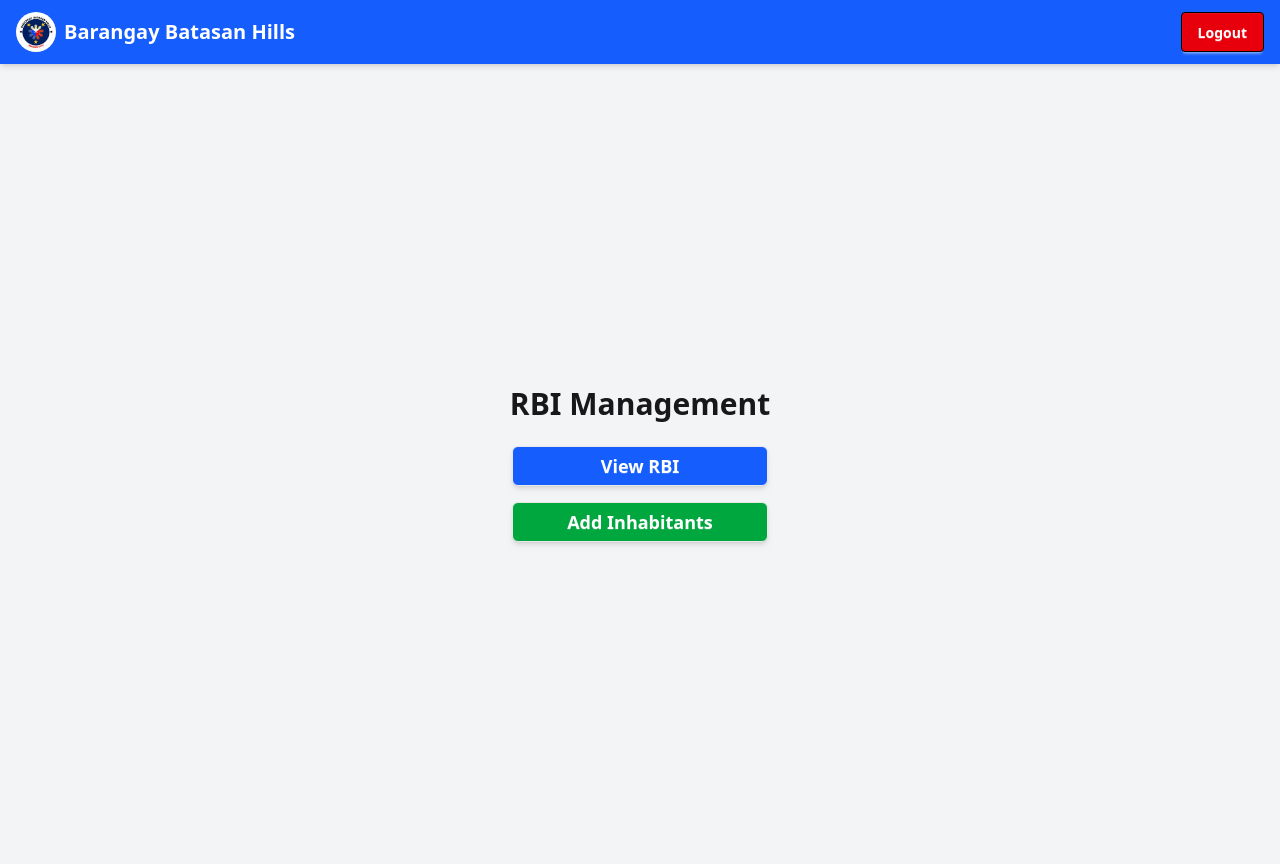
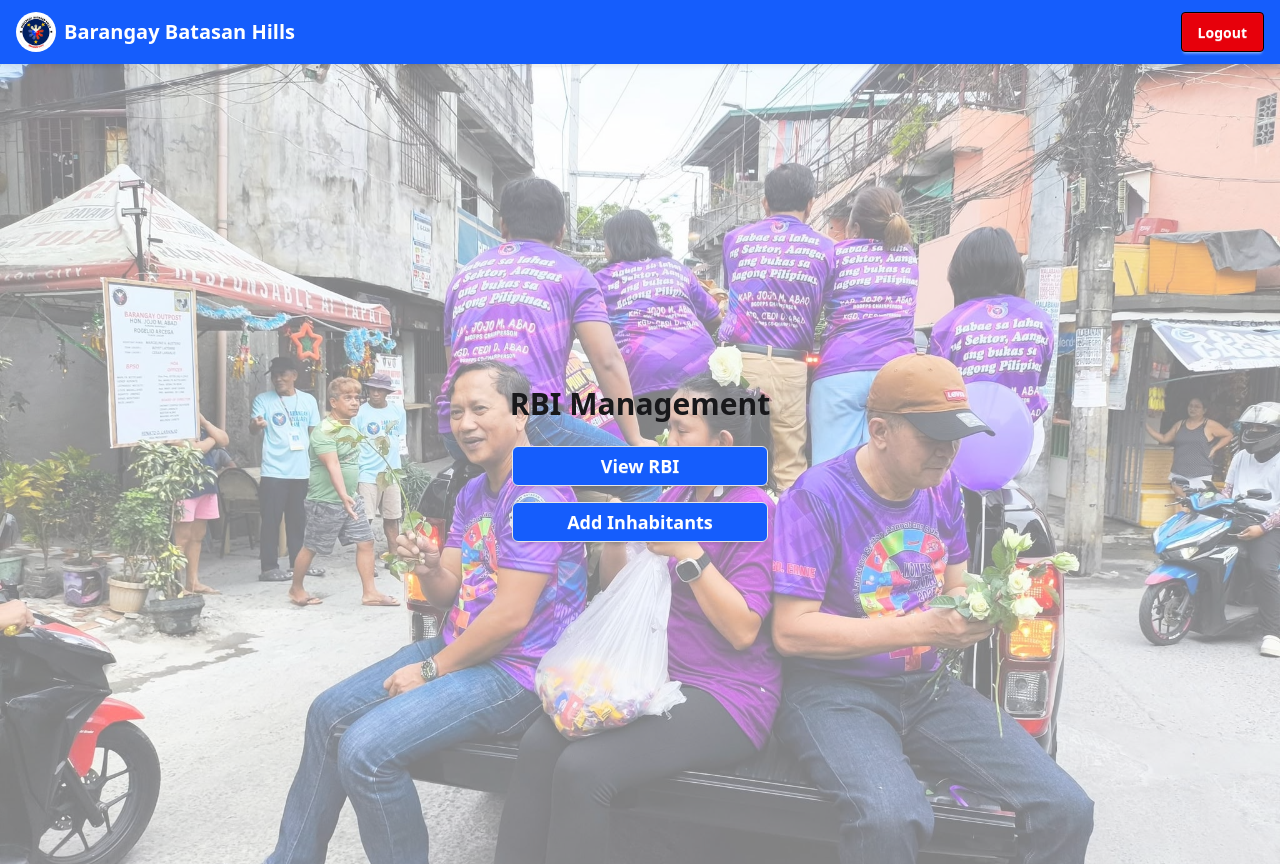
Before and after one commit to Justin-Vito/vite-vega-frontend, a React (Vite) app: page /admin/rbi in a window 1280 px wide. Built offline with nearby package versions, Linux system fonts and the light colour scheme; no server answers.

Commit message:
Update AdminRBIPage.jsx

```diff
--- a/src/AdminRBIPage.jsx
+++ b/src/AdminRBIPage.jsx
@@ -1,29 +1,37 @@
 import { useNavigate } from "react-router-dom";
+import ManagementImg from "./images/management.jpg"; // Ensure the path is correct
 
 const AdminRBIPage = () => {
   const navigate = useNavigate();
 
+  return (
+    <div className="relative h-screen">
+      {/* Background Image Layer with 0.5 opacity */}
+      <div
+        className="absolute inset-0 bg-cover bg-center"
+        style={{
+          backgroundImage: `url(${ManagementImg})`,
+          opacity: 0.5,
+        }}
+      ></div>
 
-  return (
-    <div className="flex flex-col items-center justify-center h-screen bg-gray-100">
+      {/* Content Layer */}
+      <div className="relative flex flex-col items-center justify-center h-full">
         <h1 className="text-3xl font-bold mb-6">RBI Management</h1>
-
         <div className="flex flex-col space-y-4 w-64">
-        {/* View RBI Button */}
           <button
             onClick={() => navigate("/admin/rbi/view")}
             className="btn bg-blue-600 text-white py-3 text-lg rounded-md shadow-md"
           >
             View RBI
           </button>
-
-        {/* Add Inhabitants Button */}
           <button
             onClick={() => navigate("/admin/rbi/add")}
-          className="btn bg-green-600 text-white py-3 text-lg rounded-md shadow-md"
+            className="btn bg-blue-600 text-white py-3 text-lg rounded-md shadow-md"
           >
             Add Inhabitants
           </button>
+        </div>
       </div>
     </div>
   );
```
Lines whose indentation alone changed are shown as unchanged.
